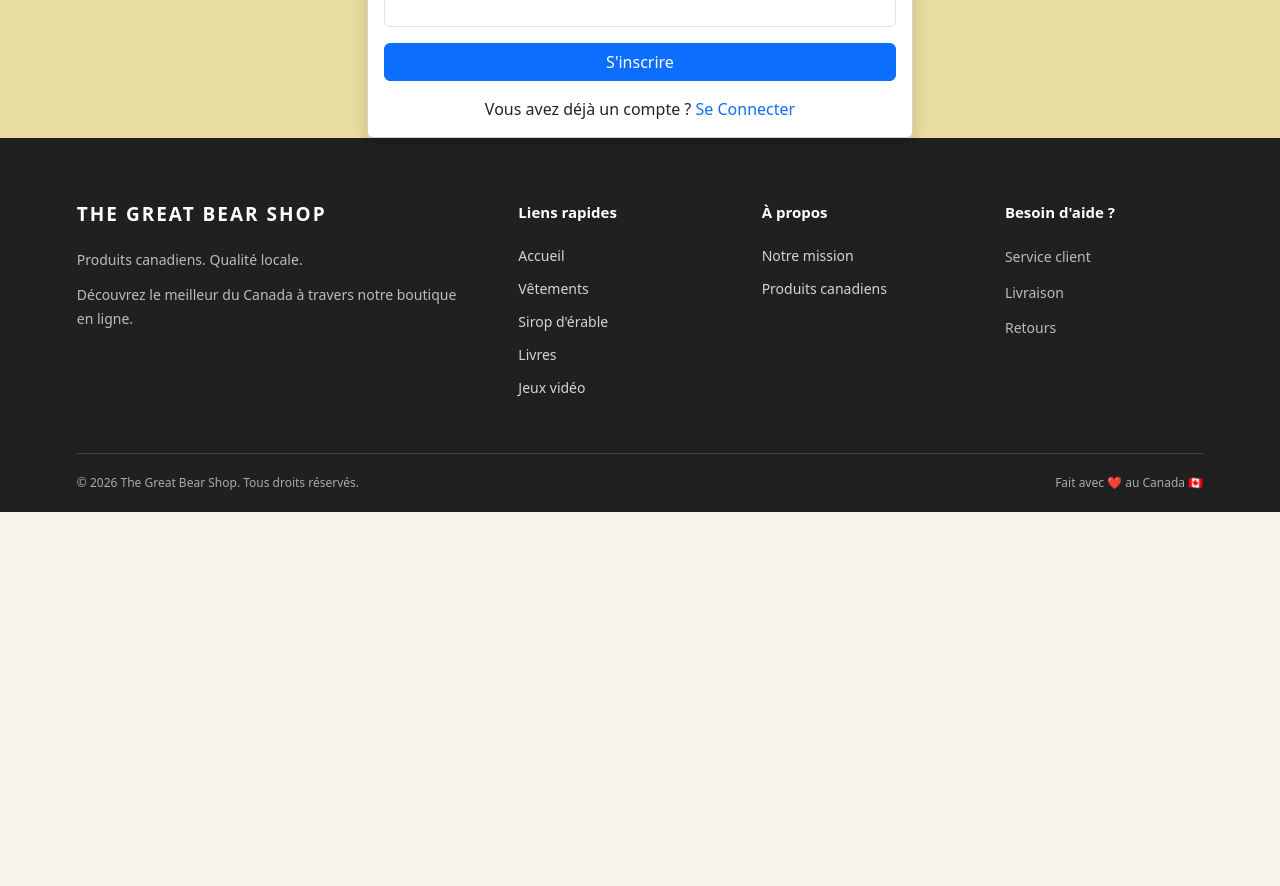
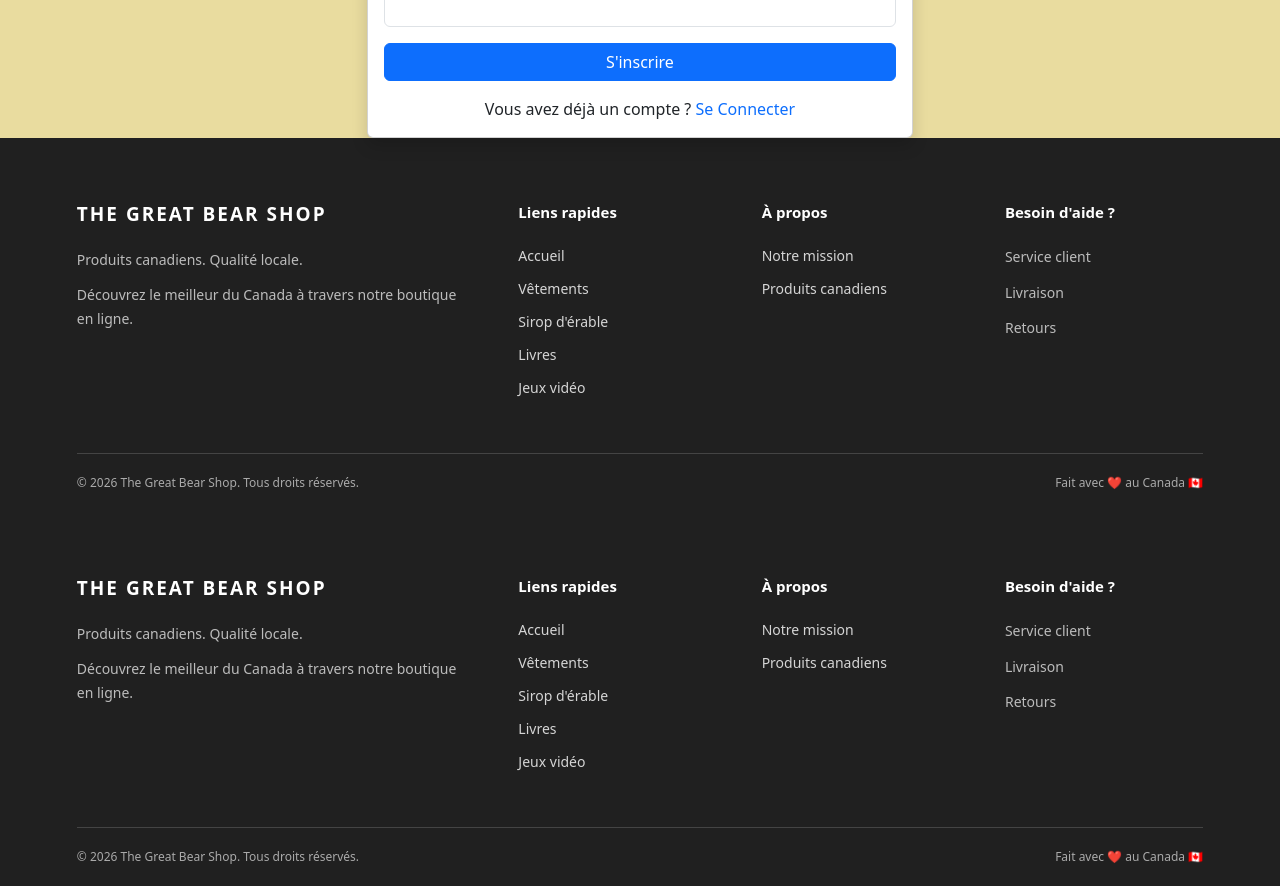
Before and after one commit to amirahv/great-bear-shop-a2026, a React (Vite) app in the folder GreatBearShop/: page /inscription in a window 1280 px wide. Shown: the part 820-1706 px from the top of the page. Before the commit the page ends 1332 px from the top, so only its background shows below. Built offline with nearby package versions, Linux system fonts and the light colour scheme.

Commit message:
ajout footer

```diff
--- a/GreatBearShop/src/pages/PageInscription.tsx
+++ b/GreatBearShop/src/pages/PageInscription.tsx
@@ -1,5 +1,6 @@
 import Header from "../components/Header";
 import InscriptionForm from "../components/InscriptionForm";
+import Footer from "../components/Footer";
 
 
 function Inscription() {
@@ -15,7 +16,7 @@ function Inscription() {
 
       <InscriptionForm />
 
-
+      <Footer />
     </div>
   );
 }
--- a/GreatBearShop/src/pages/PageLivres.tsx
+++ b/GreatBearShop/src/pages/PageLivres.tsx
@@ -1,12 +1,11 @@
 import livres from '../data/livres'
 import CarteLivre from '../components/CarteLivre'
-import Navbar from "../components/Navbar";
 import Footer from "../components/Footer";
 
 function PageLivres() {
   return (
     <div className="container py-5">
-      <Navbar />
+
       <h1 className="text-center mb-4 text-dark">Livres</h1>
 
       <div className="row g-4">
```
